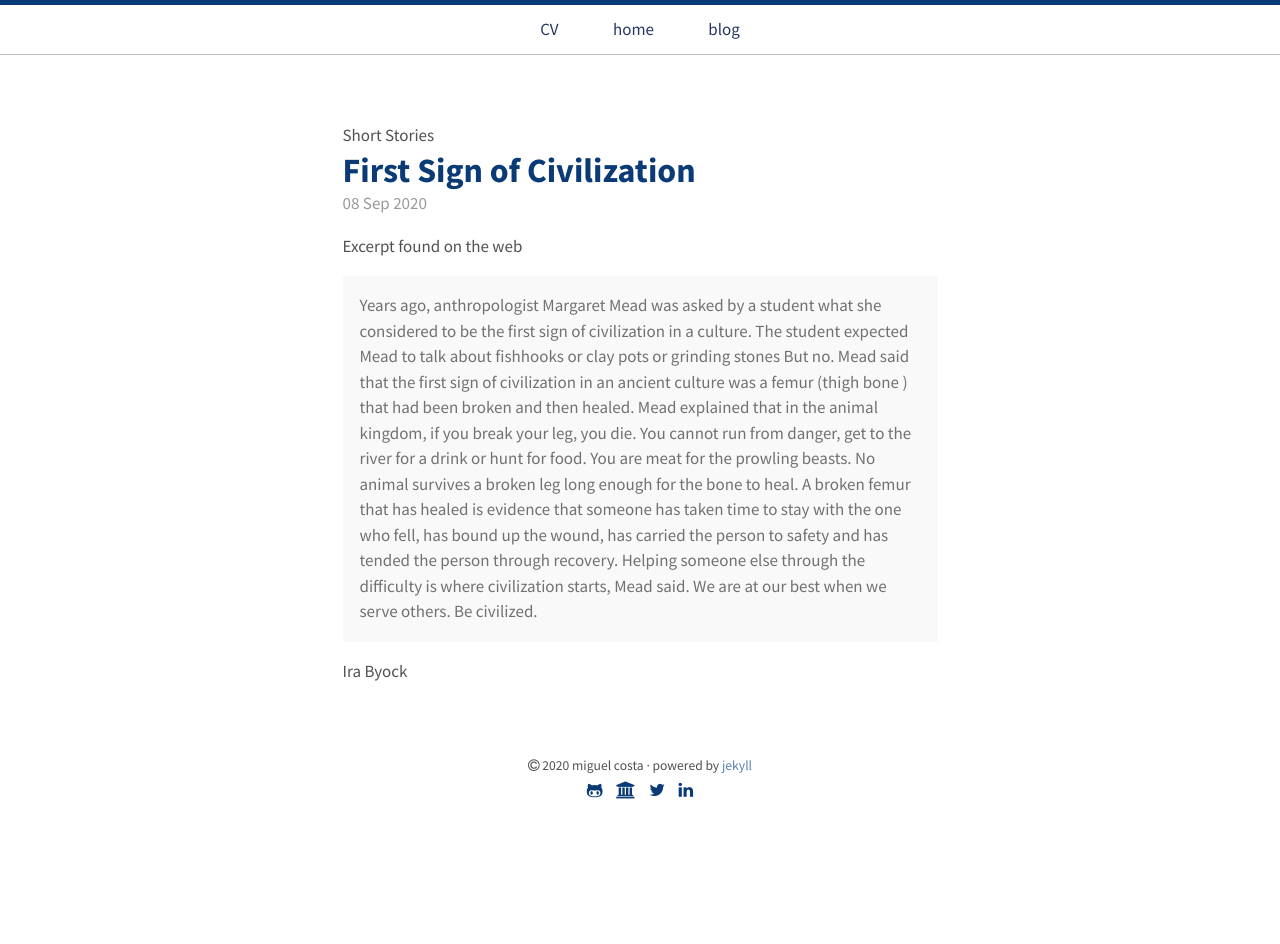
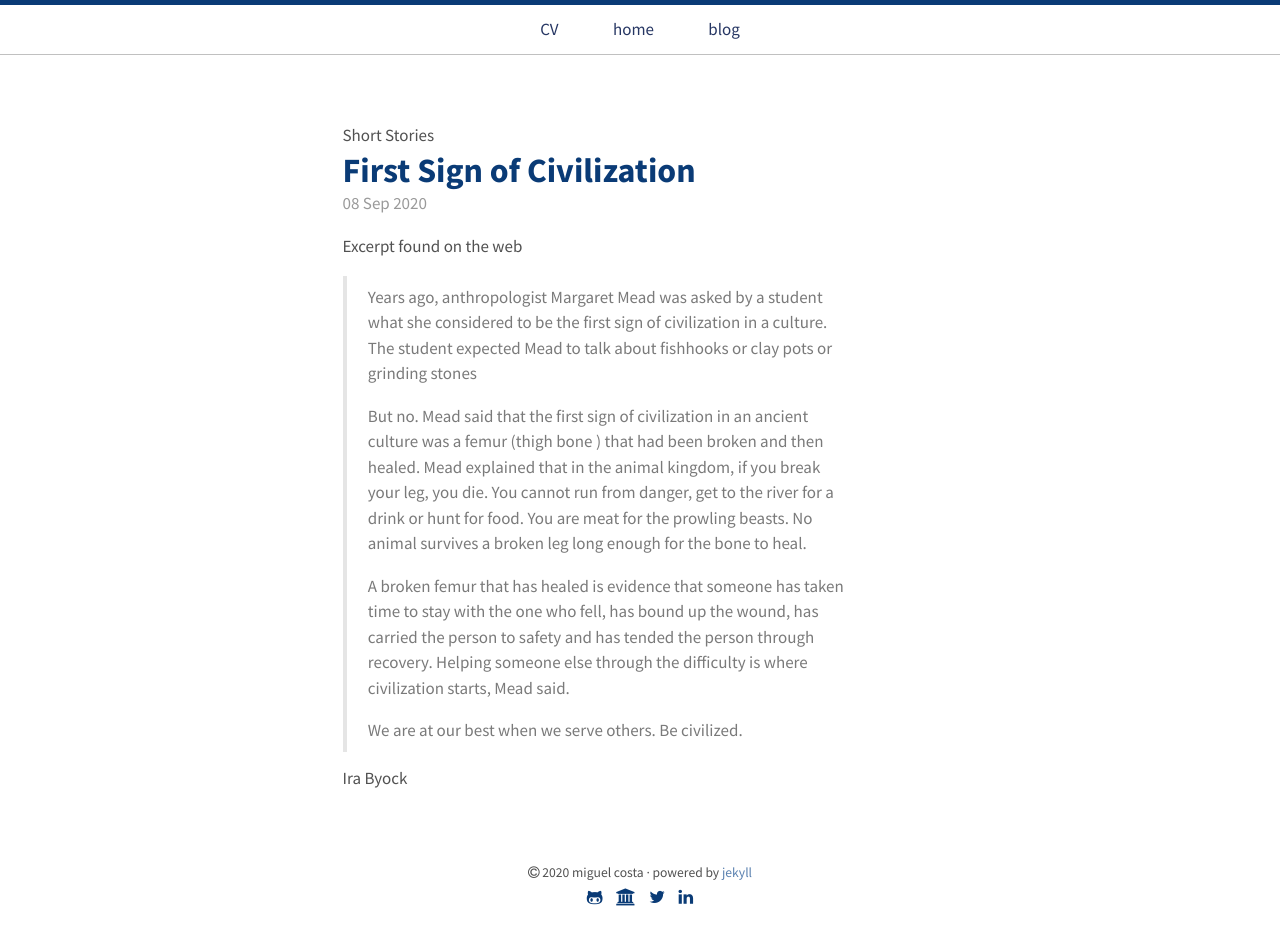
Before and after one commit to migueltorrescosta/migueltorrescosta.github.io, a Jekyll site: the page built from _posts/2020-09-08-First-Sign-Of-Civilization.md, in a window 1280 px wide. Built offline with Jekyll 4.4.1, drawn with Linux system fonts in a browser that asks for light colours; a script that is not in the unit is left out; before the commit the page ends 900 px from its top, so only the background shows below that.

Commit message:
Update quotes layout

```diff
--- a/_posts/2020-09-08-First-Sign-Of-Civilization.md
+++ b/_posts/2020-09-08-First-Sign-Of-Civilization.md
@@ -7,15 +7,12 @@ published: true
 
 Excerpt found on the web
 
-<p class="message">
-Years ago, anthropologist Margaret Mead was asked by a student what she considered to be the first sign of civilization in a culture. The student expected Mead to talk about fishhooks or clay pots or grinding stones
-
-
-But no. Mead said that the first sign of civilization in an ancient culture was a femur (thigh bone ) that had been broken and then healed. Mead explained that in the animal kingdom, if you break your leg, you die. You cannot run from danger, get to the river for a drink or hunt for food. You are meat for the prowling beasts. No animal survives a broken leg long enough for the bone to heal.
-
-A broken femur that has healed is evidence that someone has taken time to stay with the one who fell, has bound up the wound, has carried the person to safety and has tended the person through recovery. Helping someone else through the difficulty is where civilization starts, Mead said.
-
-We are at our best when we serve others. Be civilized.
-</p>
+> Years ago, anthropologist Margaret Mead was asked by a student what she considered to be the first sign of civilization in a culture. The student expected Mead to talk about fishhooks or clay pots or grinding stones
+>
+> But no. Mead said that the first sign of civilization in an ancient culture was a femur (thigh bone ) that had been broken and then healed. Mead explained that in the animal kingdom, if you break your leg, you die. You cannot run from danger, get to the river for a drink or hunt for food. You are meat for the prowling beasts. No animal survives a broken leg long enough for the bone to heal.
+>
+> A broken femur that has healed is evidence that someone has taken time to stay with the one who fell, has bound up the wound, has carried the person to safety and has tended the person through recovery. Helping someone else through the difficulty is where civilization starts, Mead said.
+>
+> We are at our best when we serve others. Be civilized.
 
 Ira Byock
```
Also changed, not shown: _posts/2019-01-28-Salem-Witch-Trials.md (+18 -22 lines), _posts/2019-02-03-intelligence-money-fun.md (+3 -5 lines), _posts/2020-08-19-perfect-forecasting.md (+3 -1 lines).
